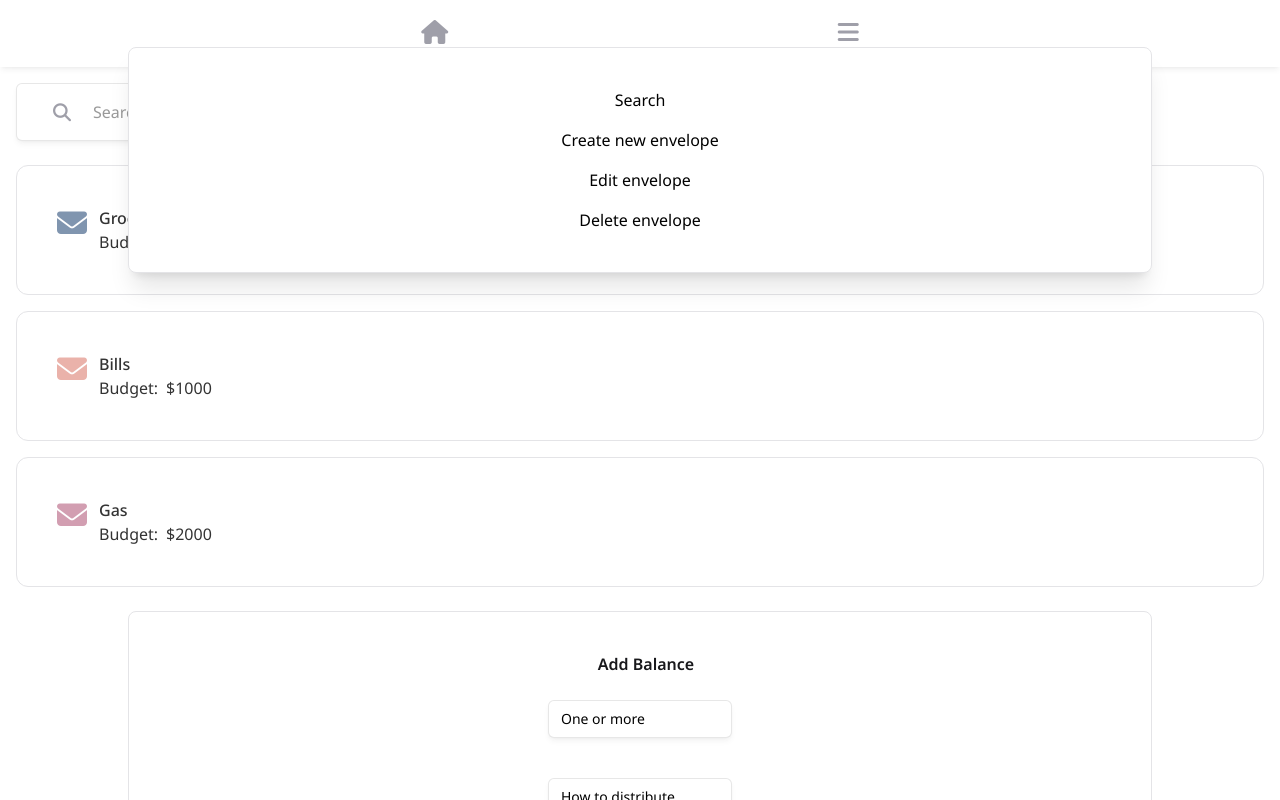
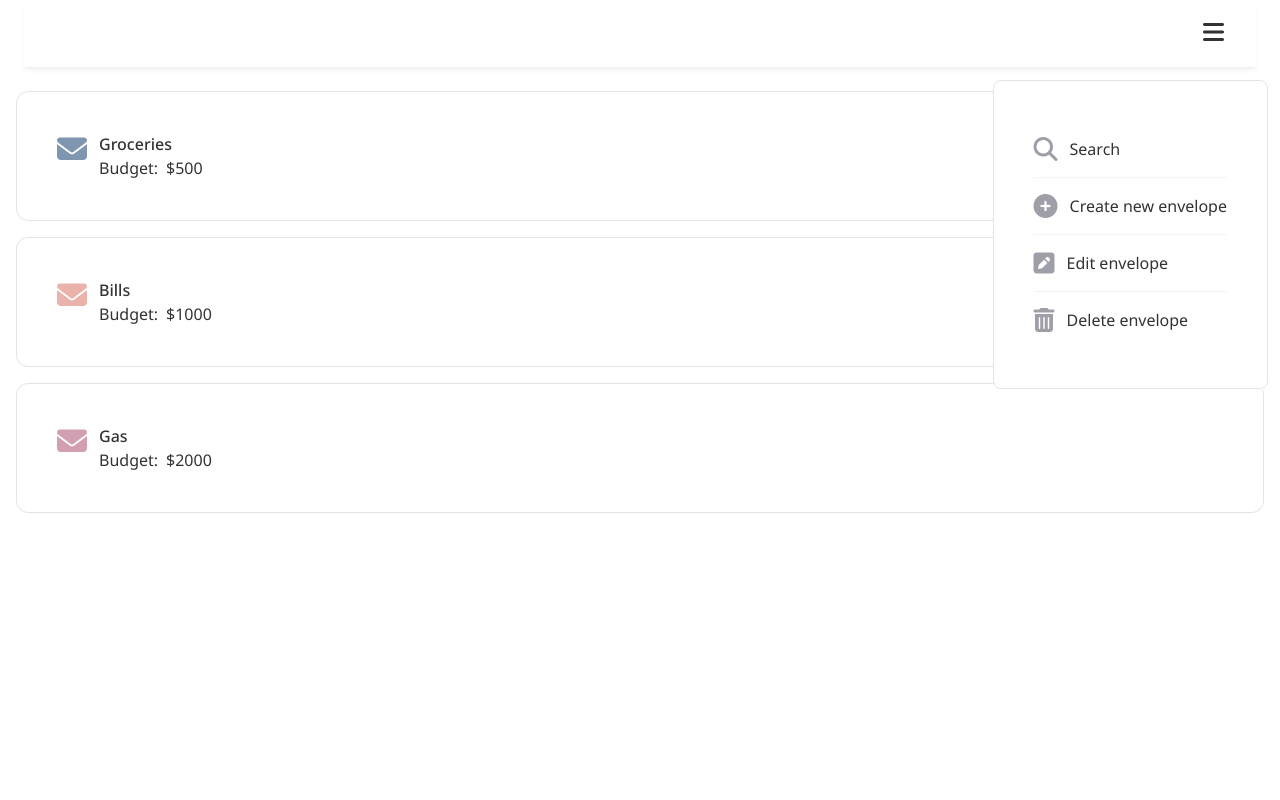
Before and after one commit to deboraschaan/personal-budget, a React (Vite) app in the folder frontend/: page /options in a window 1280 px wide. Shown: the top 800 px of the page. Built offline with nearby package versions, Linux system fonts and the light colour scheme.

Commit message:
Work on route logic and different design system

```diff
--- a/frontend/src/App.jsx
+++ b/frontend/src/App.jsx
@@ -1,27 +1,16 @@
 import './style/index.css';
-import { BrowserRouter, Routes, Route } from "react-router";
-import Dashboard from './pages/dashboard';
-import Navbar from './components/navbar/NavBar';
-import EnvelopeList from "./components/envelope-list/EnvelopeList";
-import Modal from './components/modal/Modal';
-import SearchBar from './components/searchbar/SearchBar';
+import { React } from 'react';
+import { Outlet } from 'react-router';
+import Navbar from './components/navbar/Navbar';
+import EnvelopeList from './components/envelope-list/EnvelopeList';
 
-function App() {
 
+export default function App() {
   return (
-    <>
-      <BrowserRouter>
-        <Navbar />
-        <SearchBar />
-        <EnvelopeList />
-        <Modal />
-        <Routes>
-          <Route path='dashboard' element={<Dashboard />} >
-          </Route>
-        </Routes>
-      </BrowserRouter>
-    </>
+    <div className='min-h-screen bg-theme-background text-theme-text relative'>
+      <Navbar />
+      <EnvelopeList />
+      <Outlet />
+    </div>
   )
-}
-
-export default App
+};
--- a/frontend/src/components/envelope-item/EnvelopeItem.jsx
+++ b/frontend/src/components/envelope-item/EnvelopeItem.jsx
@@ -2,8 +2,8 @@ import React from "react";
 
 export default function EnvelopeItem(props) {
     return (
-        <section className="group relative border-zinc-200 border rounded-xl p-4 flex gap-3 mb-4">
-            <div className="absolute inset-0 rounded-xl border-2 border-transparent opacity-0 bg-zinc-100 group-hover:opacity-100">
+        <section className="group relative border-zinc-200 border rounded-xl p-4 flex gap-3 mb-4 hover:border-aspargus">
+            <div className="absolute inset-0 rounded-xl border-2 border-transparent opacity-0 bg-aspargus/10 group-hover:opacity-100">
             </div>
             <div className="relative overflow-hidden rounded-xl p-6 flex gap-3">
                 <i className={`text-3xl mt-0.5 ${props.icon} ${props.color}`} ></i>
--- a/frontend/src/components/modal/Modal.jsx
+++ b/frontend/src/components/modal/Modal.jsx
@@ -1,13 +1,12 @@
 import React from "react";
 import ModalForm from './ModalForm';
 
-export default function Modal() {
+export default function Modal(props) {
     return (
-        <dialog id="modal-id" className="block w-4/5 m-auto rounded-lg border-zinc-200 border p-4">
+        <dialog data-id="modal" className="fixed block z-50 inset-x-4 top-8 duration-150  w-4/5 m-auto rounded-lg border-zinc-200 border p-4">
             <div className="flex flex-col items-center gap-4 p-6">
-                <ModalForm formId="form-balance" />
+                <ModalForm formId={props.formId} />
             </div>
-
         </dialog>
     )
 }
--- a/frontend/src/components/navbar/Navbar.jsx
+++ b/frontend/src/components/navbar/Navbar.jsx
@@ -1,31 +1,38 @@
-import React from "react";
-import NavbarButton from "./NavbarButton";
-import NavbarOptions from "./NavbarOptions";
-import { useNavigate } from "react-router";
-// import { handleSearch, handleBlob } from '../utils/index.js'
-let handleSearch;
-let handleOptions;
+import { React, useState } from "react";
+import { useNavigate } from 'react-router';
+
 
 export default function Navbar() {
+    const [isOpen, setIsOpen] = useState(false);
     const navigate = useNavigate();
+    const handleClick = () => {
+        if (!isOpen) {
+            navigate("/options");
+        } else {
+            navigate("/");
+        }
+        setIsOpen(!isOpen);
+    }
 
     return (
-        <nav className="sticky top-0 z-50 bg-white items-center px-4 py-5 shadow-md shadow-zinc-900/5 transition duration-500 sm:px-6 lg:px-8">
-            <div className="flex flex-row justify-evenly">
-                <NavbarButton checked onClick={() => navigate('/')} variant={'home'} icon="fa-solid fa-home" />
-                <NavbarButton onClick={handleOptions} variant={'options'} icon="fa-solid fa-bars" />
-            </div>
-            <div className="hidden flex-row justify-evenly my-10">
-                <NavbarButton onClick={() => navigate('/')} variant={'home'} icon="fa-solid fa-money-bill-transfer" />
-                <NavbarButton onClick={handleSearch} variant={'search'} icon="fa-solid fa-pen-to-square" />
-                <NavbarButton onClick={handleOptions} variant={'options'} icon="fa-solid fa-money-bills" />
-            </div>
-            <div className="hidden flex-row justify-evenly my-10">
-                <NavbarButton onClick={() => navigate('/')} variant={'home'} icon="fa-solid fa-magnifying-glass" />
-                <NavbarButton onClick={handleSearch} variant={'search'} icon="fa-solid fa-filter" />
-                <NavbarButton onClick={handleOptions} variant={'options'} icon="fa-solid fa-sort" />
-            </div>
-            <NavbarOptions></NavbarOptions>
+        <nav className="sticky top-0 bg-white items-center
+        flex flex-row justify-end mx-6
+        px-10 py-5 shadow-md shadow-zinc-900/5 transition duration-500
+        sm:px-6 lg:px-8">
+            <button
+                onClick={handleClick}
+                data-open={isOpen}
+                aria-expanded={isOpen}
+                className={`group ${({ isActive }) => isActive ? "active" : ""}`}
+            >
+                <i className={`fa-solid fa-bars
+                group-hover:text-aspargus
+                group:text-zinc-400 transition text-2xl
+                ${isOpen ? "group:text-aspargus group-focus:text-aspargus" : ""}`}
+                >
+                </i>
+            </button>
+
         </nav>
     )
 };
--- a/frontend/src/components/navbar/NavbarButton.jsx
+++ /dev/null
@@ -1,9 +0,0 @@
-import React from "react";
-
-export default function NavbarButton(props) {
-    return (
-        <button type="button" className="group text-center" variant={props.variant} onClick >
-            <i className={`text-zinc-400 group-hover:text-zinc-500 text-2xl group- ${props.icon}`} ></i>
-        </button>
-    )
-};
--- a/frontend/src/components/navbar/NavbarOptions.jsx
+++ b/frontend/src/components/navbar/NavbarOptions.jsx
@@ -1,19 +1,76 @@
 import React from "react";
-import { Link } from "react-router";
+import { Link, useLocation } from "react-router";
 
-export default function NavbarOptions(props) {
+export default function NavbarOptions() {
+    const location = useLocation();
+
+    return (
+        <div
+            id="options"
+            className={`fixed z-50 right-3 top-20
+            ${location.pathname === "/options" ? "visible" : "invisible"}
+            rounded-lg mx-auto
+            bg-white
+            border-zinc-200 border p-4
+            `}
+        >
+            <ul className=" divide-y divide-zinc-100 p-6">
+                <li className="group hover:text-aspargus py-4 flex gap-3 items-center">
+                    <i className="group-hover:text-aspargus text-2xl text-zinc-400 fa-solid fa-magnifying-glass"></i>
+                    <Link to="/search">Search</Link>
+                </li>
+                <li className="group hover:text-aspargus py-4 flex gap-3 items-center">
+                    <i className="group-hover:text-aspargus text-2xl text-zinc-400 fa-solid fa-circle-plus"></i>
+                    <Link to="/create">Create new envelope</Link>
+                </li>
+                <li className="group hover:text-aspargus py-4 flex gap-3 items-center">
+                    <i className="group-hover:text-aspargus text-2xl text-zinc-400 fa-solid fa-square-pen"></i>
+                    <Link to="/edit">Edit envelope</Link>
+                </li>
+                <li className="group hover:text-aspargus py-4 flex gap-3 items-center">
+                    <i className="group-hover:text-aspargus text-2xl text-zinc-400 fa-solid fa-trash-can"></i>
+                    <Link to="/delete">Delete envelope</Link>
+                </li>
+            </ul>
+        </div>
+    )
+}
+
+/* tabIndex="-1"
+            className="fixed z-50 inset-0 top-8 duration-150
+            bg-zinc-500 bg-opacity-50 transition-opacity
+            shadow-xl backdrop-blur-sm
+            backdrop:bg-zinc-100 w-4/5 m-auto rounded-lg
+            border-zinc-200 border p-4"> */
 
 
-    return (
-        <dialog id="dropdown-id" className="block shadow-xl backdrop-blur-sm w-4/5 m-auto rounded-lg border-zinc-200 border p-4">
-            <div className="flex flex-col items-center gap-4 p-6">
-
-                <Link to={props.modal}>Search</Link>
-                <Link to={props.modal}>Create new envelope</Link>
-                <Link to={props.modal}>Edit envelope</Link>
-                <Link to={props.modal}>Delete envelope</Link>
-            </div>
-
-        </dialog>
-    )
-}
+/*         <dialog
+id="options-id"
+className={`fixed z-50 top-20 inset-0
+${location.pathname === "/options" ? "block" : ""}
+rounded-lg mx-auto backdrop:bg-amber-800
+open:backdrop-blur-3xl
+starting:open:opacity-100
+border-zinc-200 border p-4
+`}
+>
+<ul method="dialog" className="bg-white divide-y divide-zinc-100 p-6">
+    <li className="py-4 flex gap-3 items-center">
+        <i className="text-2xl text-zinc-400 fa-solid fa-magnifying-glass"></i>
+        <Link to="/search">Search</Link>
+    </li>
+    <li className="py-4 flex gap-3 items-center">
+        <i className="text-2xl text-zinc-400 fa-solid fa-circle-plus"></i>
+        <Link to="/create">Create new envelope</Link>
+    </li>
+    <li className="py-4 flex gap-3 items-center">
+        <i className="text-2xl text-zinc-400 fa-solid fa-square-pen"></i>
+        <Link to="/edit">Edit envelope</Link>
+    </li>
+    <li className="py-4 flex gap-3 items-center">
+        <i className="text-2xl text-zinc-400 fa-solid fa-trash-can"></i>
+        <Link to="/delete">Delete envelope</Link>
+    </li>
+</ul>
+</dialog> */
+/*  */
--- a/frontend/src/main.jsx
+++ b/frontend/src/main.jsx
@@ -1,10 +1,21 @@
-import { StrictMode } from 'react';
-import { createRoot } from 'react-dom/client'
-import './style/index.css'
-import App from './App.jsx'
+import React from "react";
+import './style/index.css';
+import ReactDOM from "react-dom/client";
+import { BrowserRouter, Routes, Route } from "react-router";
+import App from "./App";
+import NavbarOptions from './components/navbar/NavbarOptions';
+import Modal from "./components/modal/Modal";
 
-createRoot(document.getElementById('root')).render(
-  <StrictMode>
-    <App />
-  </StrictMode>,
+
+const root = document.getElementById('root');
+
+ReactDOM.createRoot(root).render(
+  <BrowserRouter>
+    <Routes>
+      <Route path="/" element={<App />}>
+        <Route path="options" element={<NavbarOptions />} />
+        <Route path="create" element={<Modal formId="form-create" />} />
+      </Route>
+    </Routes>
+  </BrowserRouter>
 );
--- a/frontend/src/pages/Dashboard.jsx
+++ /dev/null
@@ -1,15 +0,0 @@
-import React from "react";
-import { useNavigate, Outlet } from 'react-router';
-
-export default function Dashboard() {
-    const navigate = useNavigate();
-    return (
-        <>
-
-            <div>
-                <Outlet />
-                <Link to={() => navigate('/')}>Navigate to dashboard</Link>
-            </div>
-        </>
-    )
-}
```
Also changed, not shown: frontend/src/pages/AddBalanceModal.jsx (deleted), frontend/src/pages/CreateModal.jsx (deleted), frontend/src/pages/EditModal.jsx (deleted), frontend/src/pages/TransferModal.jsx (deleted), 1 other file (tests, documents, lock files or other folders).
